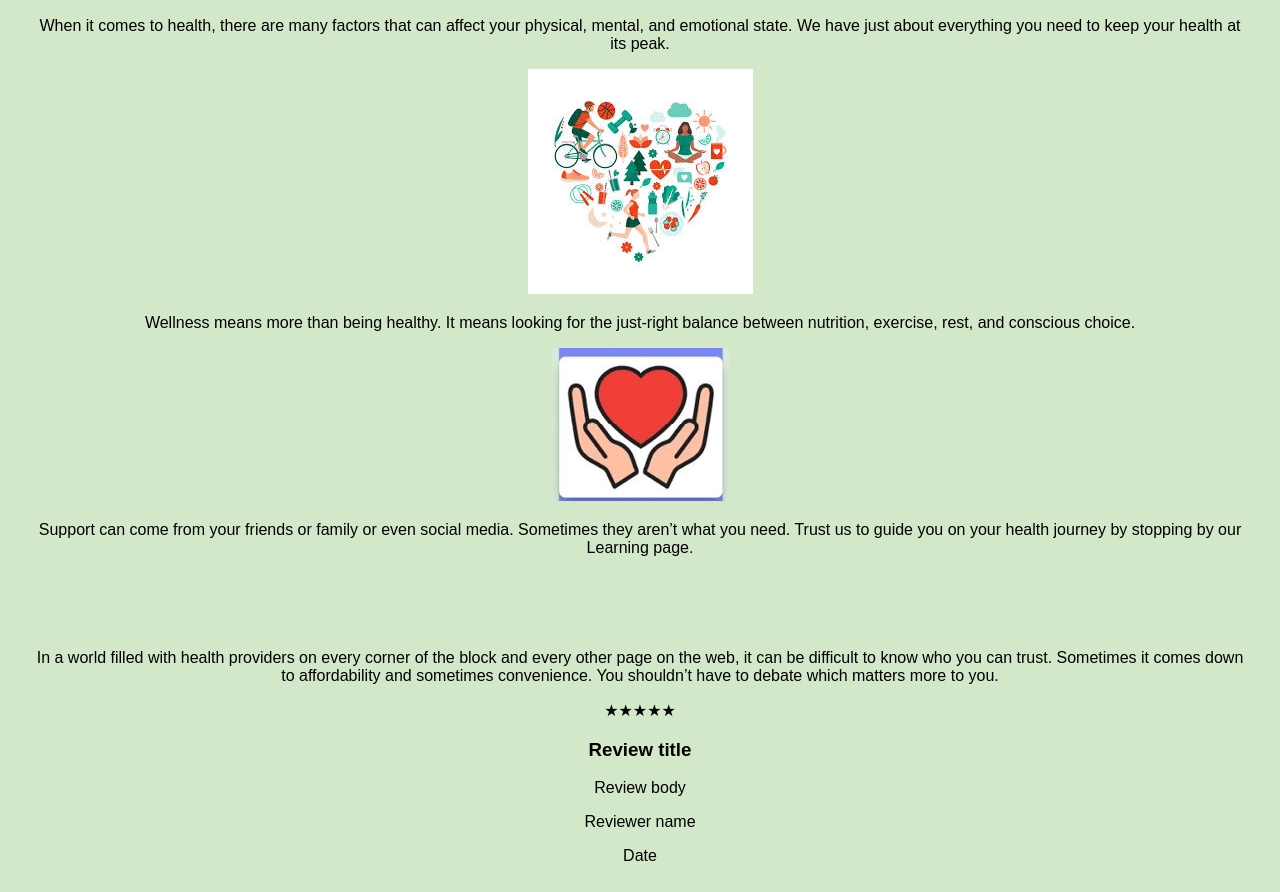
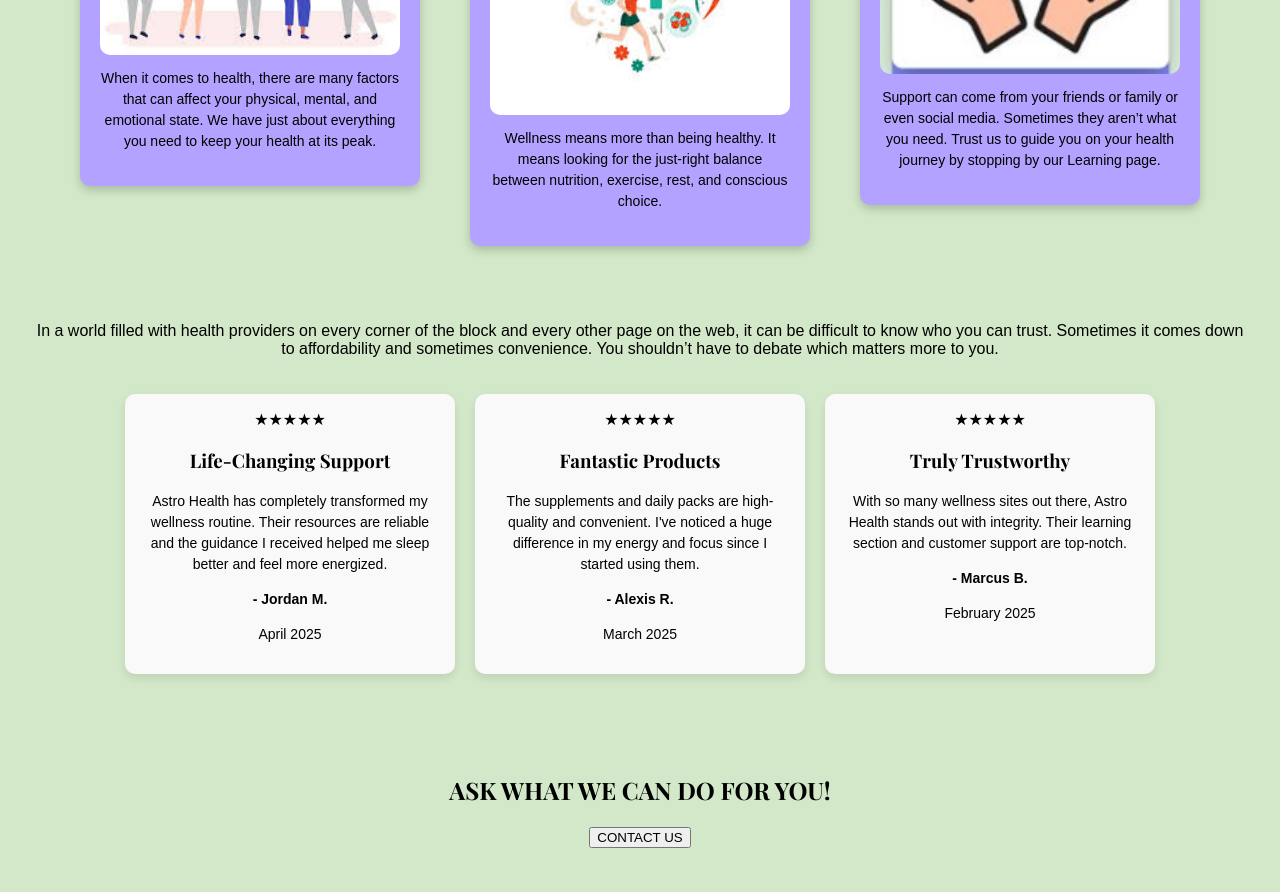
Before and after one commit to zguinn/website, a plain HTML site: page index.html in a window 1280 px wide. Shown: the part 458-1350 px from the top of the page. Drawn offline with nearby package versions, Linux system fonts and the light colour scheme.

Commit message:
Update index.html

```diff
--- a/index.html
+++ b/index.html
@@ -13,12 +13,27 @@
   <meta charset="UTF-8">
   <title>Astro Health and Wellness</title>
   <link rel="stylesheet" href="css/stylesindex.css">
+  <link href="https://fonts.googleapis.com/css2?family=Playfair+Display:wght@500;700&family=Lato:wght@300;400&family=Montserrat:wght@500;700&display=swap" rel="stylesheet">
+
+  <style>
+    body {
+      font-family: 'Lato', sans-serif;
+    }
+
+    h1, h2, h3 {
+      font-family: 'Playfair Display', serif;
+    }
+
+    nav a, input[type="text"], p, footer {
+      font-family: 'Poppins', sans-serif;
+    }
+  </style>
 </head>
 <body>
 
   <header>
     <div>
-      <img src= "logo.jpg" alt="astro logo" width="80" height="80">
+      <img src="logo.jpg" alt="astro logo" width="120" height="120">
     </div>
     <nav>
       <a href="index.html">Home</a> |
@@ -27,22 +42,23 @@
       <a href="ContactUs.html">Contact Us</a>
     </nav>
     <div>
-        <input type="text" placeholder="SEARCH">
+      <input type="text" id="searchBox" placeholder="SEARCH">
     </div>
   </header>
+
   <section>
-    <div>
-      <div>
+    <div class="section-container">
+      <div class="card">
         <img src="health.jpg" alt="health pic">
         <p>When it comes to health, there are many factors that can affect your physical, mental, and emotional state. We have just about everything you need to keep your health at its peak.</p>
       </div>
 
-      <div>
-        <img src="wellness.jpg" atl="wellness pic">
+      <div class="card">
+        <img src="wellness.jpg" alt="wellness pic">
         <p>Wellness means more than being healthy. It means looking for the just-right balance between nutrition, exercise, rest, and conscious choice.</p>
       </div>
 
-      <div>
+      <div class="card">
         <img src="support1.jpg" alt="support pic">
         <p>Support can come from your friends or family or even social media. Sometimes they aren’t what you need. Trust us to guide you on your health journey by stopping by our Learning page.</p>
       </div>
@@ -56,28 +72,77 @@
       You shouldn’t have to debate which matters more to you.
     </p>
 
+    <div style="display: flex; gap: 20px; justify-content: center; flex-wrap: wrap; padding: 20px;">
+      <div class="card" style="flex: 1; max-width: 300px; background-color: #f9f9f9; padding: 15px; border-radius: 10px; box-shadow: 0 4px 8px rgba(0,0,0,0.1);">
+        <div>★★★★★</div>
+        <h3>Life-Changing Support</h3>
+        <p>Astro Health has completely transformed my wellness routine. Their resources are reliable and the guidance I received helped me sleep better and feel more energized.</p>
         <div>
+          <p><strong>- Jordan M.</strong></p>
+          <p>April 2025</p>
+        </div>
+      </div>
+
+      <div class="card" style="flex: 1; max-width: 300px; background-color: #f9f9f9; padding: 15px; border-radius: 10px; box-shadow: 0 4px 8px rgba(0,0,0,0.1);">
         <div>★★★★★</div>
-      <h3>Review title</h3>
-      <p>Review body</p>
+        <h3>Fantastic Products</h3>
+        <p>The supplements and daily packs are high-quality and convenient. I've noticed a huge difference in my energy and focus since I started using them.</p>
         <div>
-        <p>Reviewer name</p>
-        <p>Date</p>
+          <p><strong>- Alexis R.</strong></p>
+          <p>March 2025</p>
+        </div>
+      </div>
+
+      <div class="card" style="flex: 1; max-width: 300px; background-color: #f9f9f9; padding: 15px; border-radius: 10px; box-shadow: 0 4px 8px rgba(0,0,0,0.1);">
+        <div>★★★★★</div>
+        <h3>Truly Trustworthy</h3>
+        <p>With so many wellness sites out there, Astro Health stands out with integrity. Their learning section and customer support are top-notch.</p>
+        <div>
+          <p><strong>- Marcus B.</strong></p>
+          <p>February 2025</p>
+        </div>
       </div>
     </div>
   </section>
 
   <section>
     <h2>ASK WHAT WE CAN DO FOR YOU!</h2>
-    <button>CONTACT US</button>
+    <button id="contactBtn">CONTACT US</button>
   </section>
 
   <footer>
     <div>
-      <span>Facebook icon</span>
-      <span>Instagram icon</span>
+      <img src="facebooklogo.jpg" alt="facebooklogo" width="80" height="80">
+    </div>
+    <div>
+      <img src="xlogo.jpg" alt="xlogo" width="80" height="80">
     </div>
   </footer>
 
+  <!-- JavaScript: Search functionality -->
+  <script>
+    document.getElementById('searchBox').addEventListener('keyup', function () {
+      const filter = this.value.toLowerCase();
+      const cards = document.querySelectorAll('.card');
+
+      cards.forEach(card => {
+        const text = card.innerText.toLowerCase();
+        card.style.display = text.includes(filter) ? '' : 'none';
+      });
+    });
+  </script>
+
+  <!-- JavaScript: Contact button redirect -->
+  <script>
+    document.addEventListener("DOMContentLoaded", function () {
+      const contactButton = document.getElementById("contactBtn");
+      if (contactButton) {
+        contactButton.addEventListener("click", function () {
+          window.location.href = "ContactUs.html";
+        });
+      }
+    });
+  </script>
+
 </body>
 </html>
```
Lines whose indentation alone changed are shown as unchanged.
